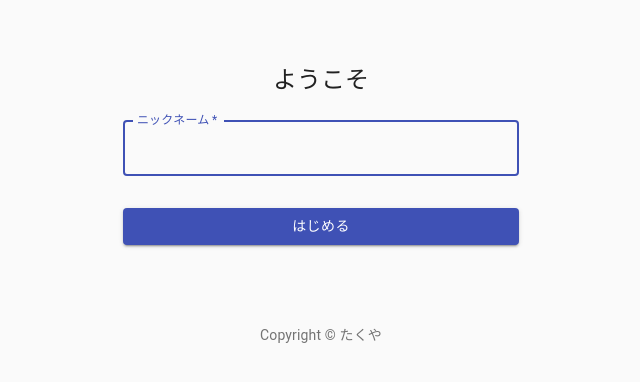
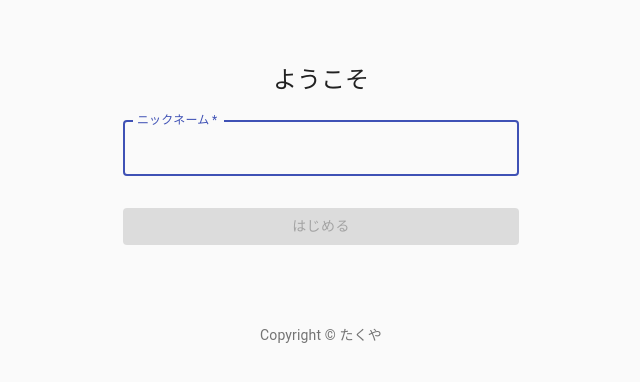
Before and after one commit to vivatakuya/idobatakaigi, a React (Create React App) app: page / in a window 1280 px wide. Shown: the top 382 px of the page, without its empty margins (319-959 px from the left). Built offline with nearby package versions, Linux system fonts and the light colour scheme.

Commit message:
set name by button click

```diff
--- a/src/components/App.js
+++ b/src/components/App.js
@@ -1,7 +1,10 @@
-import React from 'react';
+import React, { useState } from 'react';
 
 import SignIn from './SignIn';
 
+
 export default () => {
-  return <SignIn/>;
+  const [name,setName] =useState("");
+  console.log({name});
+  return <SignIn setName={setName}/>;
 };
--- a/src/components/SignIn.js
+++ b/src/components/SignIn.js
@@ -1,4 +1,4 @@
-import React from 'react';
+import React, { useEffect, useState } from 'react';
 import Button from '@material-ui/core/Button';
 import CssBaseline from '@material-ui/core/CssBaseline';
 import TextField from '@material-ui/core/TextField';
@@ -40,8 +40,16 @@
   },
 }));
 
-export default function SignIn() {
+export default function SignIn({setName}) {
   const classes = useStyles();
+  const [disabled, setDisabled]=useState(true);
+  const[string,setString]= useState("");
+  console.log({disabled,string});
+
+  useEffect(()=>{
+      const disabled = string === ""
+      setDisabled(disabled)
+  },[string]);
 
   return (
     <Container component="main" maxWidth="xs">
@@ -61,15 +69,20 @@
             label="ニックネーム"
             name="name"
             autoFocus
+            onChange ={(e)=>setString(e.target.value)}
           />
 
 
           <Button
-            type="submit"
+            type="button"
             fullWidth
             variant="contained"
             color="primary"
             className={classes.submit}
+            disabled={disabled}
+            onClick ={()=>{
+                setName(string);
+            }}
           >
               はじめる
 
```
